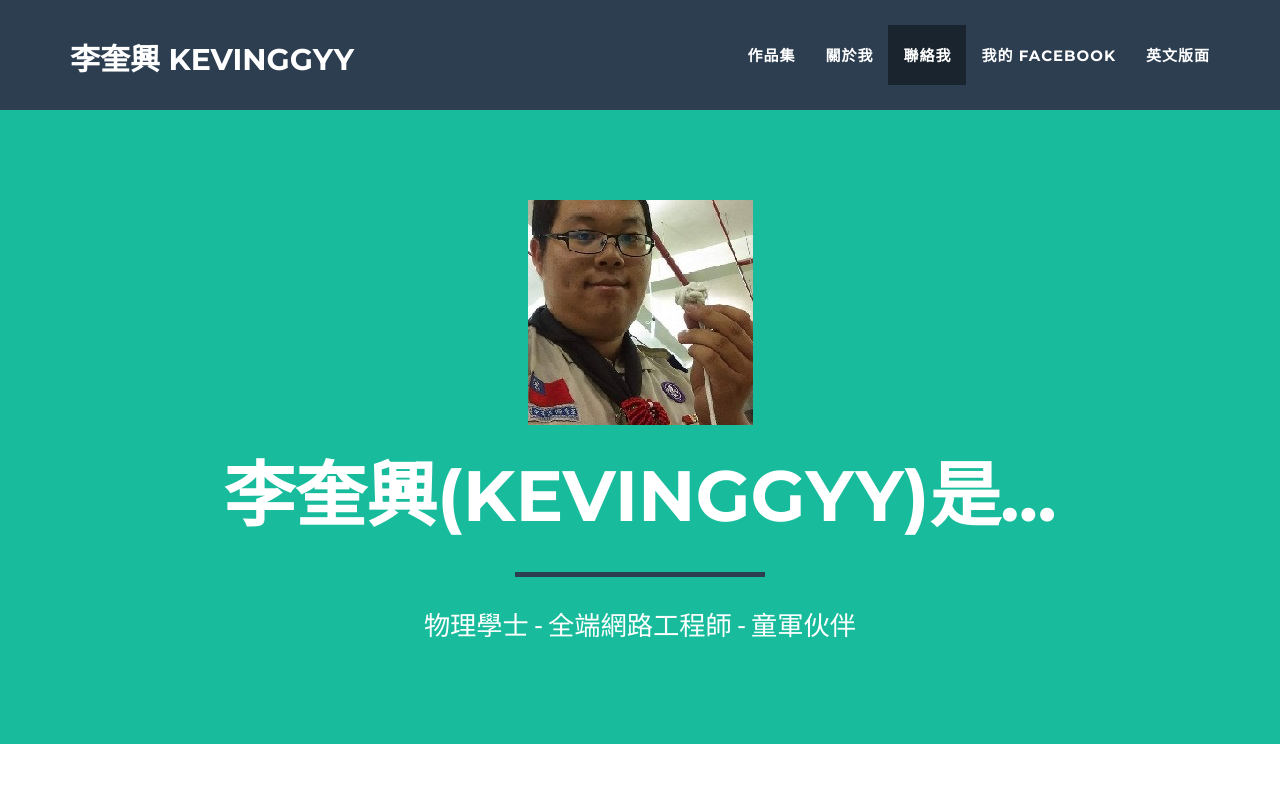
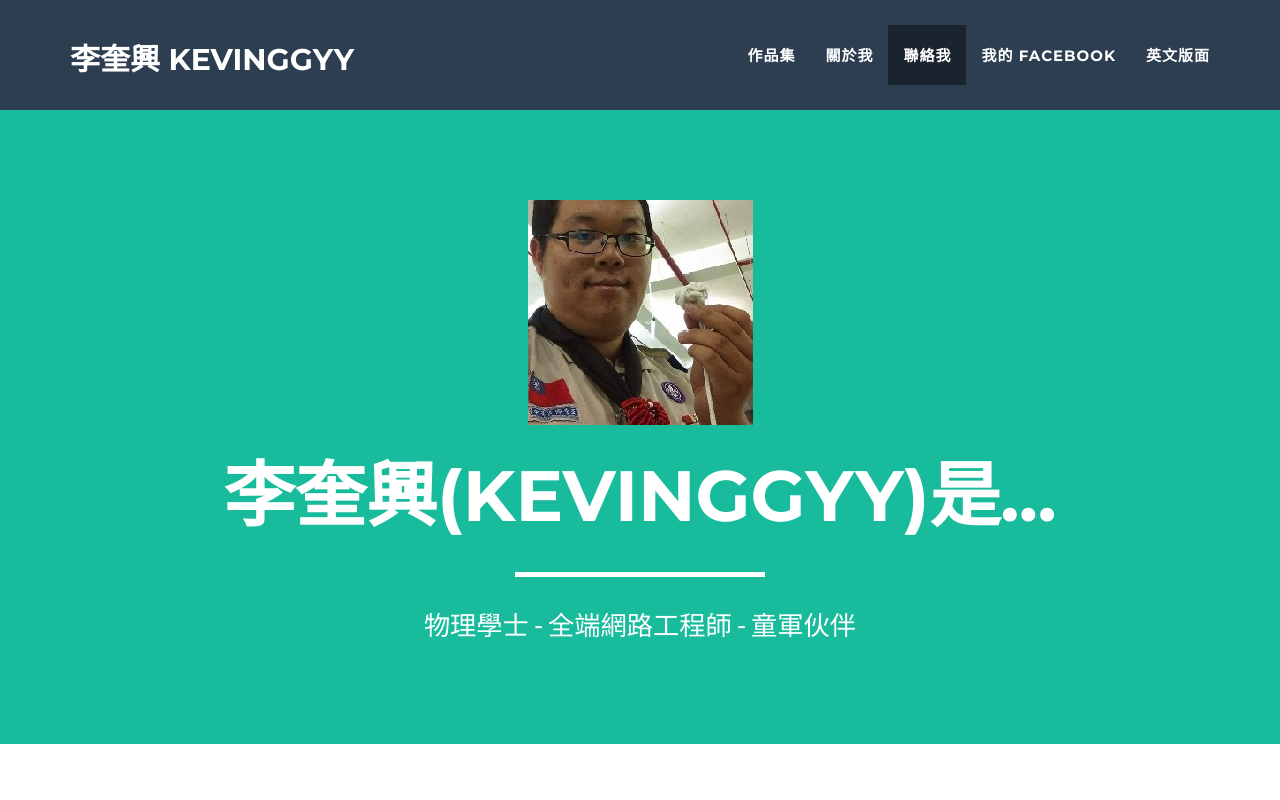
Before and after one commit to Li-Kevin/Li-Kevin.github.io, a website: page index.html in a window 1280 px wide. Shown: the top 800 px of the page. Drawn offline with nearby package versions, Linux system fonts and the light colour scheme.

Commit message:
Update index.html
correct hr

```diff
--- a/index.html
+++ b/index.html
@@ -83,7 +83,7 @@
                     <img class="img-responsive" src="img/myicon2.jpg" alt="">
                     <div class="intro-text">
                         <span class="name">李奎興(kevinggyy)是...</span>
-                        <hr class="star-primary">
+                        <hr class="star-light">
                         <span class="skills">物理學士 - 全端網路工程師 - 童軍伙伴</span>
                     </div>
                 </div>
```
